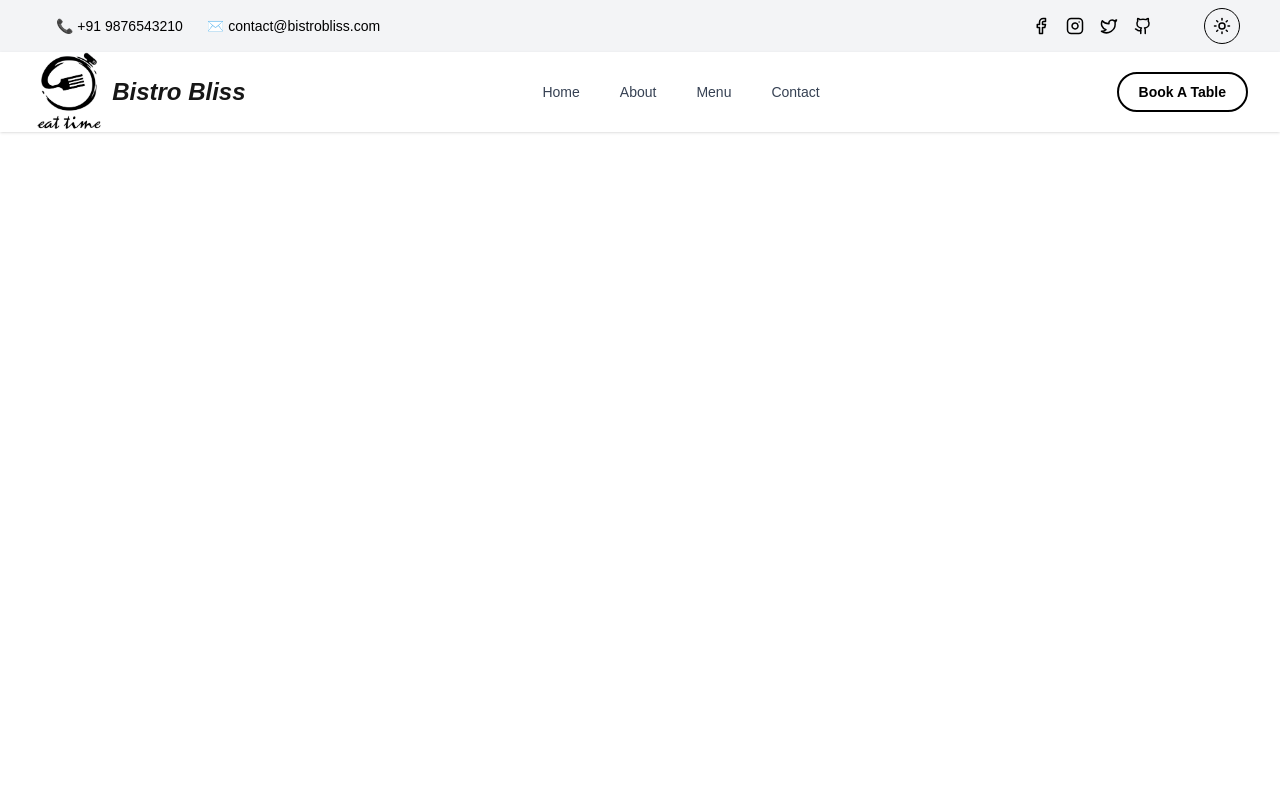
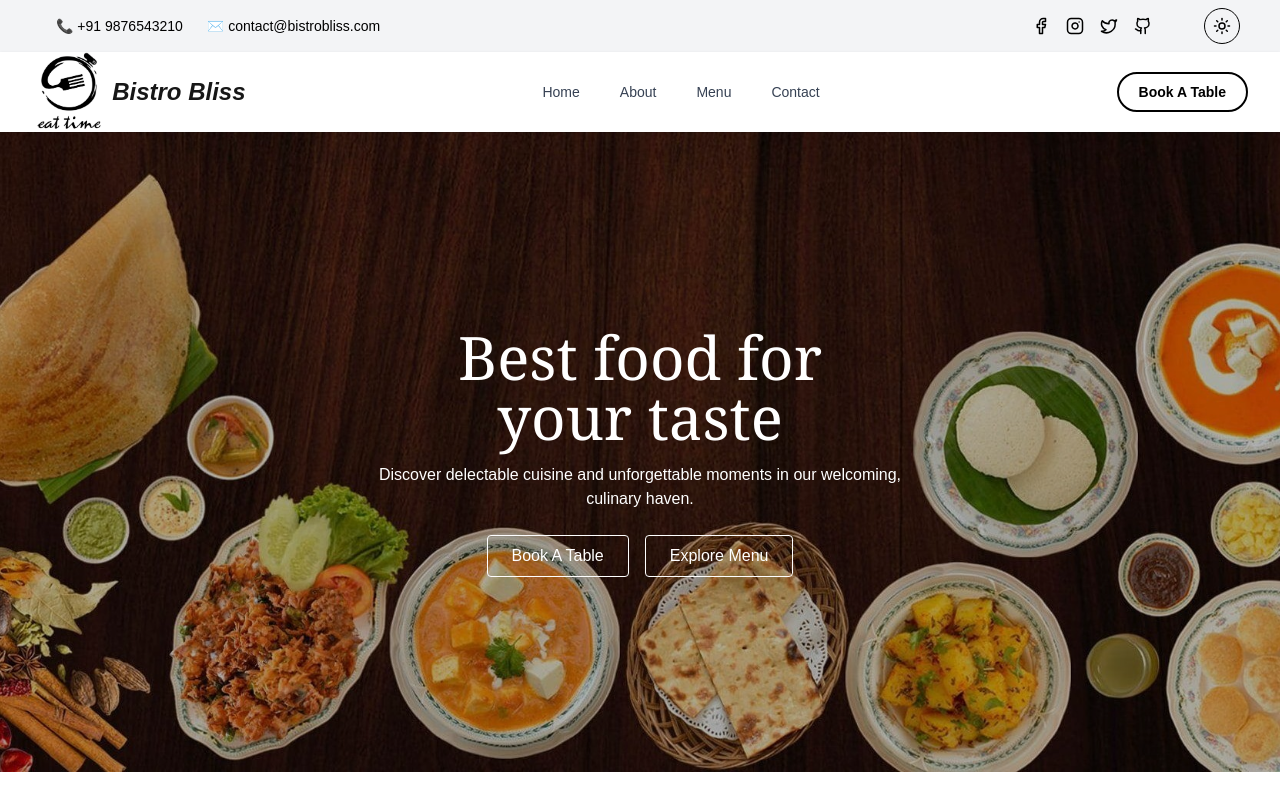
Before and after one commit to tdacorp/POC--7---Landing-Page-UI-with-Light-Dark-Theme-Next.js-TS-Tailwind-, a Next.js app in the folder my-app/: page / in a window 1280 px wide. Built offline with nearby package versions, Linux system fonts and the light colour scheme.

Commit message:
add Hero

```diff
--- a/my-app/app/layout.tsx
+++ b/my-app/app/layout.tsx
@@ -1,7 +1,8 @@
+import "./globals.css";
+
 import TopBar from "@/src/components/TopBar";
 import Navbar from "@/src/components/navbar";
-
-import "./globals.css";
+import Hero from "@/src/components/Hero";
 
 
 export default function RootLayout({
@@ -14,6 +15,7 @@ export default function RootLayout({
       <body>
         <TopBar />
         <Navbar />
+        <Hero />
         {children}
       </body>
     </html>
--- /dev/null
+++ b/my-app/src/components/Hero.tsx
@@ -0,0 +1,37 @@
+// HeroSection.tsx
+import Image from "next/image";
+
+export default function HeroSection() {
+  return (
+    <div className="relative w-full h-160">
+      {/* Background Image */}
+      <Image
+        src="/bg.jpg"
+        alt="Background"
+        fill
+        className="object-cover fixed -z-10 "
+      />
+
+      {/* Overlay */}
+      <div className="absolute inset-0 bg-black/30"></div>
+
+      {/* Content */}
+      <div className="absolute inset-0 flex flex-col items-center justify-center text-center px-4">
+        <h1 className="text-4xl md:text-6xl font-serif text-white mb-4 p-0">
+          Best food for <br/> your taste
+        </h1>
+        <p className="text-white mb-6 max-w-xl">
+          Discover delectable cuisine and unforgettable moments in our welcoming, culinary haven.
+        </p>
+        <div className="flex gap-4">
+          <button className="px-6 py-2 border border-white text-white rounded hover:bg-red-700 hover:text-white transition">
+            Book A Table
+          </button>
+          <button className="px-6 py-2 border border-white text-white rounded hover:bg-red-700 hover:text-white transition">
+            Explore Menu
+          </button>
+        </div>
+      </div>
+    </div>
+  );
+}
```
Also changed, not shown: my-app/public/bg.jpg.
